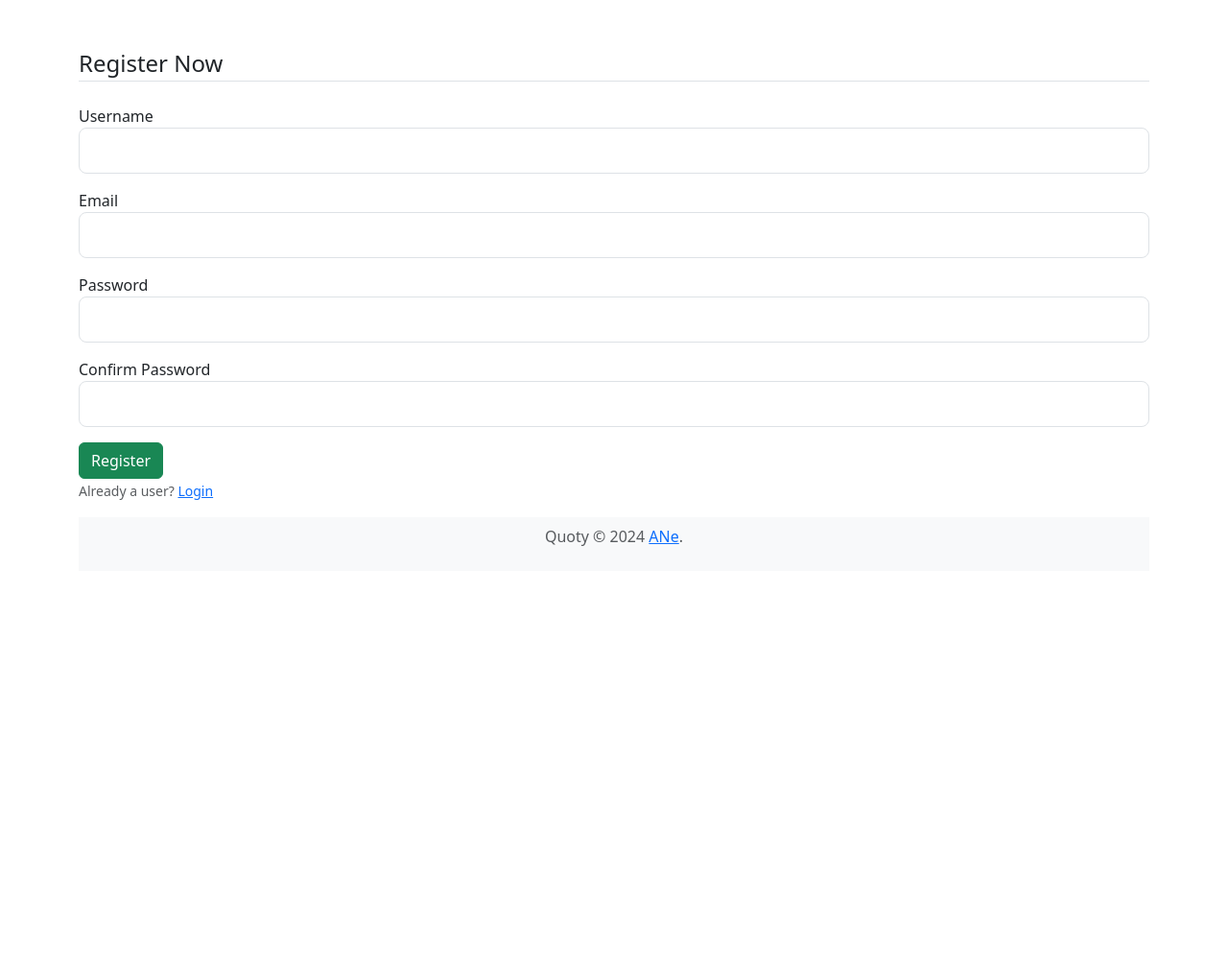
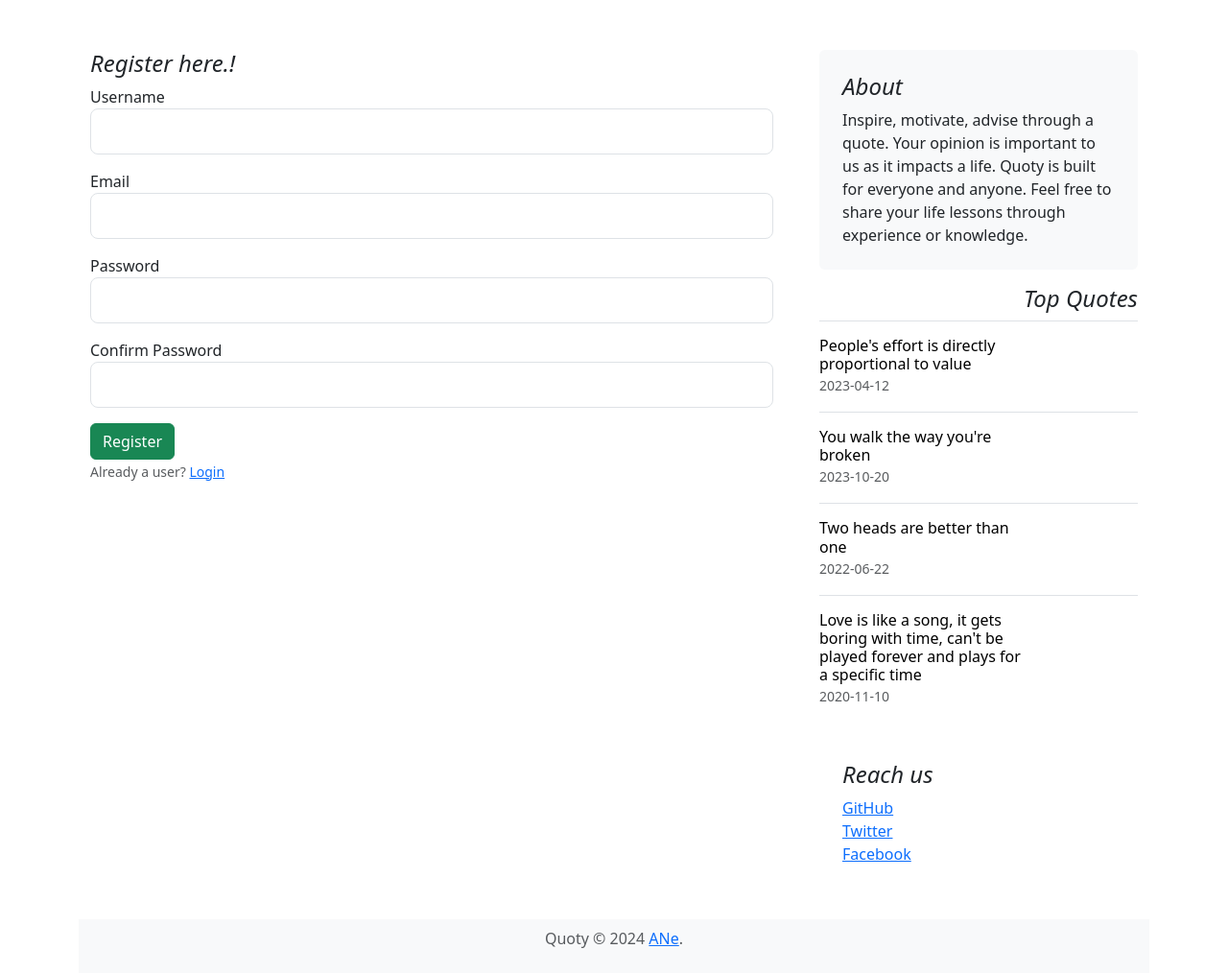
Before and after one commit to Nehad-Said/Quoty_App, a Flask app: page /register in a window 1280 px wide. Shown: the part 72-1086 px from the top of the page at 96% size. Before the commit the page ends 641 px from the top, so only its background shows below. Run offline with Flask 3, Linux system fonts and the light colour scheme.

Commit message:
fix indentations

```diff
--- a/models/routes.py
+++ b/models/routes.py
@@ -52,7 +52,7 @@ def register():
         db.session.commit()
         flash(f"Account for {form.username.data} successfully created", 'success')
         return redirect(url_for('login'))
-    return render_template("register.html", form=form)
+    return render_template("register.html", form=form, quotes=quotes)
 
 @app.route("/login", methods=('GET', 'POST'))
 def login():
@@ -66,7 +66,7 @@ def login():
             return redirect(url_for('home'))
         else:
             flash("Invalid Credentials, Please try again.!", 'danger')
-    return render_template("login.html", form=form)
+    return render_template("login.html", form=form, quotes=quotes)
 
 @app.route("/logout")
 def logout():
--- a/templates/layout.html
+++ b/templates/layout.html
@@ -1,17 +1,17 @@
 <!doctype html>
 <html>
+
 <head>
 	<meta charset="utf-8" />
 	<meta name="viewport" content="width=device-width, initial-scale=1" />
 	<meta name="description" content="" />
-    <link href="https://cdn.jsdelivr.net/npm/bootstrap@5.3.2/dist/css/bootstrap.min.css" rel="stylesheet" integrity="sha384-T3c6CoIi6uLrA9TneNEoa7RxnatzjcDSCmG1MXxSR1GAsXEV/Dwwykc2MPK8M2HN" crossorigin="anonymous">
+	<link href="https://cdn.jsdelivr.net/npm/bootstrap@5.3.2/dist/css/bootstrap.min.css" rel="stylesheet"
+		integrity="sha384-T3c6CoIi6uLrA9TneNEoa7RxnatzjcDSCmG1MXxSR1GAsXEV/Dwwykc2MPK8M2HN" crossorigin="anonymous">
 	<!-- Custom styles for this template -->
 	<link rel="stylesheet" href="{{ url_for('static', filename='css/style.css') }}">
 	<!-- Font styles for this template -->
-    <link
-      href="https://fonts.googleapis.com/css?family=Playfair&#43;Display:700,900&amp;display=swap"
-      rel="stylesheet"
-    />
+	<link href="https://fonts.googleapis.com/css?family=Playfair&#43;Display:700,900&amp;display=swap"
+		rel="stylesheet" />
 	<title>
 		{% if title %}
 		Quoty | {{ title }}
@@ -20,6 +20,7 @@
 		{% endif %}
 	</title>
 </head>
+
 <body>
 	<div class="container">
 		<header class="border-bottom lh-1 py-3">
@@ -28,11 +29,8 @@
 					<a class="link-secondary" href="{{ url_for('home') }}">Home</a>
 				</div>
 				<div class="col-4 text-center">
-            <a
-              class="blog-header-logo text-body-emphasis text-decoration-none"
-              href="#"
-              >Quoty</a
-            >
+					<a class="blog-header-logo text-body-emphasis text-decoration-none"
+						href="{{ url_for('home') }}">Quoty</a>
 				</div>
 				<div class="col-4 d-flex justify-content-end align-items-center">
 					<a class="btn btn-sm btn-outline-secondary" href="{{ url_for('login') }}">Login</a>
@@ -60,11 +58,10 @@
 				<a href="https://twitter.com/mdo">ANe</a>.
 			</p>
 		</footer>
-    <script
-      src="https://cdn.jsdelivr.net/npm/bootstrap@5.3.2/dist/js/bootstrap.bundle.min.js"
+		<script src="https://cdn.jsdelivr.net/npm/bootstrap@5.3.2/dist/js/bootstrap.bundle.min.js"
 			integrity="sha384-C6RzsynM9kWDrMNeT87bh95OGNyZPhcTNXj1NW7RuBCsyN/o0jlpcV8Qyq46cDfL"
-      crossorigin="anonymous"
-    ></script>
+			crossorigin="anonymous"></script>
 		<script src="{{ url_for('static', filename='js/script.js') }}"></script>
 </body>
+
 </html>
--- a/templates/register.html
+++ b/templates/register.html
@@ -1,66 +1,110 @@
 {% extends "layout.html" %}
 {% block content %}
-	<div class="content-section mt-5">
+
+
+<main class="container">
+	<div class="row g-5 my-1">
+		<div class="col-md-8">
+			<div class="content-section">
 				<form method="POST" action="">
 					{{ form.hidden_tag() }}
 					<fieldset class="form-group">
-				<legend class="border-bottom mb-4">Register Now</legend>
+						<h4 class="fst-italic">Register here.!</h4>
 						<div class="form-group mb-3">
 							{{ form.username.label(class="form-control-lable") }}
 
 							{% if form.username.errors %}
-						{{ form.username(class="form-control form-control-lg is-invalid") }}
+							{{ form.username(class="form-control form-control-lg
+							is-invalid") }}
 							<div class="invalid-feedback">
 								{% for error in form.username.errors %}
 								<span>{{ error }}</span>
 								{% endfor %}
 								<div>
 									{% else %}
-						{{ form.username(class="form-control form-control-lg") }}
+									{{ form.username(class="form-control
+									form-control-lg") }}
 									{% endif %}
 								</div>
 								<div class="form-group mb-3">
-                                        {{ form.email.label(class="form-control-lable") }}
+									{{ form.email.label(class="form-control-lable")
+									}}
 
 									{% if form.email.errors %}
-                                                {{ form.email(class="form-control form-control-lg is-invalid") }}
+									{{ form.email(class="form-control
+									form-control-lg is-invalid") }}
 									<div class="invalid-feedback">
 										{% for error in form.email.errors %}
 										<span>{{ error }}</span>
 										{% endfor %}
 										<div>
 											{% else %}
-                                                {{ form.email(class="form-control form-control-lg") }}
+											{{
+											form.email(class="form-control
+											form-control-lg") }}
 											{% endif %}
 										</div>
 										<div class="form-group mb-3">
-                                        {{ form.password.label(class="form-control-lable") }}
+											{{
+											form.password.label(class="form-control-lable")
+											}}
 											{% if form.password.errors %}
-                                                {{ form.password(class="form-control form-control-lg is-invalid") }}
+											{{
+											form.password(class="form-control
+											form-control-lg
+											is-invalid") }}
 											<div class="invalid-feedback">
-                                                        {% for error in form.password.errors %}
+												{% for error in
+												form.password.errors %}
 												<span>{{ error }}</span>
 												{% endfor %}
 												<div>
 													{% else %}
-                                                {{ form.password(class="form-control form-control-lg") }}
+													{{
+													form.password(class="form-control
+													form-control-lg")
+													}}
 													{% endif %}
 												</div>
 												<div class="form-group mb-3">
-                                        {{ form.confirm_password.label(class="form-control-lable") }}
-                                        {% if form.confirm_password.errors %}
-                                                {{ form.confirm_password(class="form-control form-control-lg is-invalid") }}
+													{{
+													form.confirm_password.label(class="form-control-lable")
+													}}
+													{% if
+													form.confirm_password.errors
+													%}
+													{{
+													form.confirm_password(class="form-control
+													form-control-lg
+													is-invalid") }}
 													<div class="invalid-feedback">
-                                                        {% for error in form.confirm_password.errors %}
-                                                                <span>{{ error }}</span>
-                                                        {% endfor %}
+														{% for
+														error in
+														form.confirm_password.errors
+														%}
+														<span>{{ error
+															}}</span>
+														{%
+														endfor
+														%}
 														<div>
-                                        {% else %}
-                                                {{ form.confirm_password(class="form-control form-control-lg") }}
-                                        {% endif %}
+															{%
+															else
+															%}
+															{{
+															form.confirm_password(class="form-control
+															form-control-lg")
+															}}
+															{%
+															endif
+															%}
 														</div>
 														<div class="form-group">
-                                        {{ form.submit(class="btn btn-success btn-outline") }}
+															{{
+															form.submit(class="btn
+															btn-success
+															btn-outline")
+															}}
 														</div>
 					</fieldset>
 				</form>
@@ -70,4 +114,53 @@
 					Already a user? <a class="ml-2" href="{{ url_for('login') }}">Login</a>
 				</small>
 			</div>
+		</div>
+		<div class="col-md-4">
+			<div class="position-sticky" style="top: 2rem">
+				<div class="p-4 mb-3 bg-body-tertiary rounded">
+					<h4 class="fst-italic">About</h4>
+					<p class="mb-0">
+						Inspire, motivate, advise through a quote. Your opinion is
+						important to us as it impacts a life. Quoty is built for
+						everyone and anyone. Feel free to share your life lessons
+						through experience or knowledge.
+					</p>
+				</div>
+
+				<div>
+					<h4 class="fst-italic text-end">Top Quotes</h4>
+					<ul class="list-unstyled">
+
+						{% for quote in quotes %}
+
+						<li>
+							<a class="d-flex flex-column flex-lg-row gap-3 align-items-start align-items-lg-center py-3 link-body-emphasis text-decoration-none border-top"
+								href="#">
+								<div class="col-lg-8">
+									<h6 class="mb-0">{{ quote.content }}</h6>
+									<small class="text-body-secondary">{{
+										quote.created_on
+										}}</small>
+								</div>
+							</a>
+						</li>
+
+						{% endfor %}
+					</ul>
+				</div>
+
+				<div class="p-4">
+					<h4 class="fst-italic">Reach us</h4>
+					<ol class="list-unstyled">
+						<li><a href="#">GitHub</a></li>
+						<li><a href="#">Twitter</a></li>
+						<li><a href="#">Facebook</a></li>
+					</ol>
+				</div>
+			</div>
+		</div>
+	</div>
+</main>
+
+
 {% endblock content %}
```
Also changed, not shown: templates/home.html (+5 -12 lines), templates/login.html (+76 -9 lines). Lines whose indentation alone changed are shown as unchanged.
